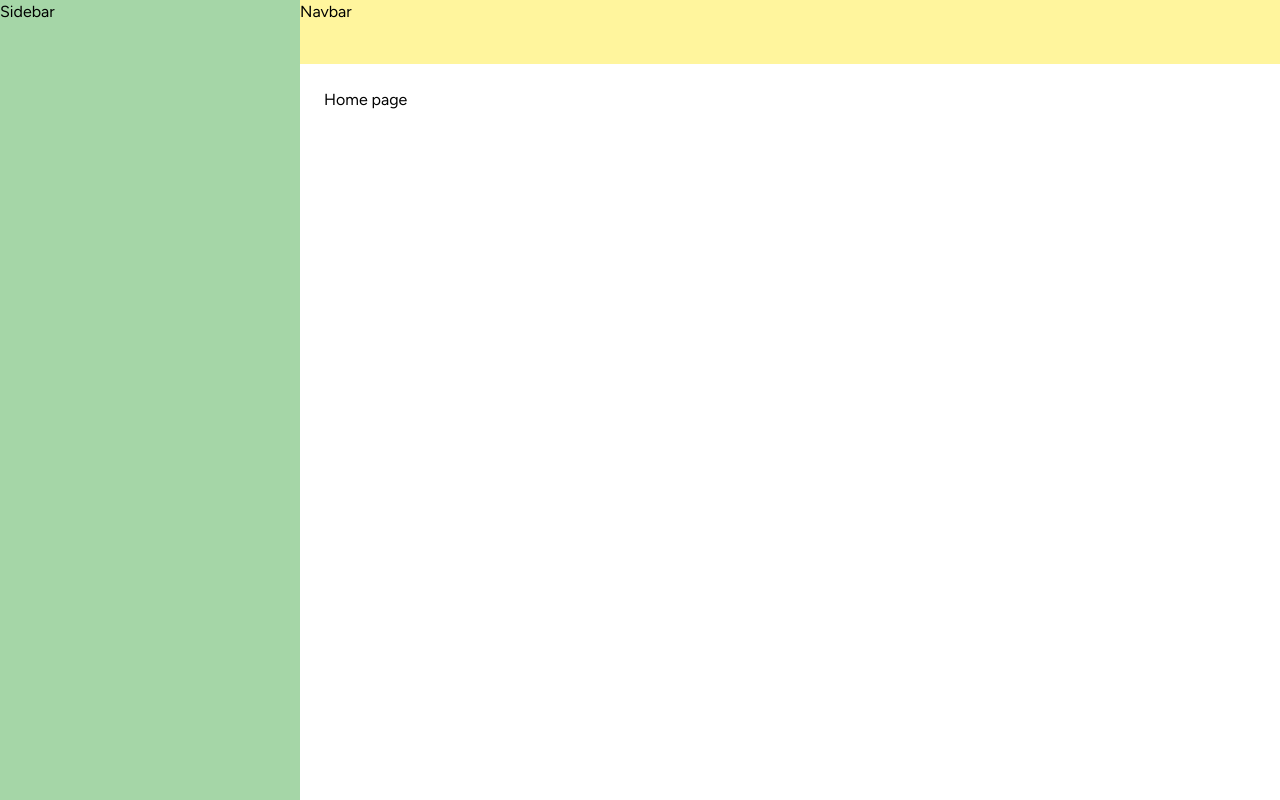
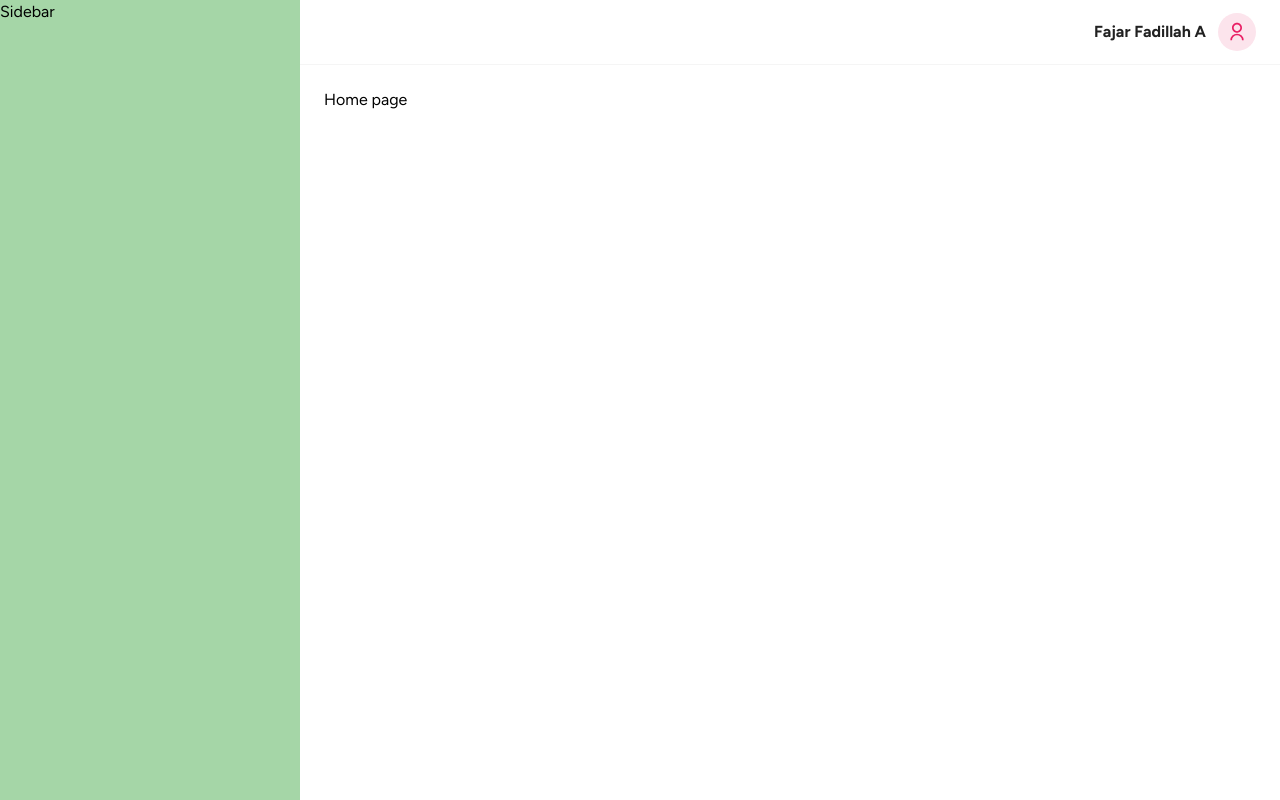
Before and after one commit to fajarfadillahh/dashboard-ponic-voting-web-application, a Next.js app: page / in a window 1280 px wide. Built offline with nearby package versions, Linux system fonts and the light colour scheme.

Commit message:
modified Navbar components

```diff
--- a/components/Navbar.jsx
+++ b/components/Navbar.jsx
@@ -1,7 +1,55 @@
+import { RiLogoutBoxLine, RiUserLine } from "react-icons/ri";
+import {
+  Menu,
+  MenuHandler,
+  MenuList,
+  MenuItem,
+  Typography,
+} from "@material-tailwind/react";
+
 export default function Navbar() {
+  const handleSignOut = () => {
+    alert("Anda berhasil keluar");
+  };
+
   return (
-    <nav className="fixed top-0 w-[calc(100%-300px)] max-w-[1140px] bg-yellow-200">
-      <div className="h-16">Navbar</div>
+    <nav className="fixed top-0 w-[calc(100%-300px)] max-w-[1140px] border-b border-gray-100 px-6">
+      <div className="flex h-16 items-center justify-end">
+        <Menu placement="bottom-end" allowHover>
+          <MenuHandler>
+            <div className="inline-flex cursor-pointer items-center gap-3">
+              <Typography className="font-bold capitalize text-gray-900">
+                Fajar Fadillah A
+              </Typography>
+
+              <div className="flex h-[38px] w-[38px] items-center justify-center rounded-full bg-pink-50 text-xl text-pink-500">
+                <RiUserLine />
+              </div>
+            </div>
+          </MenuHandler>
+
+          <MenuList>
+            <MenuItem>
+              <Typography className="font-bold text-gray-900">
+                Fajar Fadillah Agustian
+              </Typography>
+              <Typography className="text-[14px] font-medium text-gray-500">
+                fajarfadillah@mail.com
+              </Typography>
+            </MenuItem>
+            <hr className="my-3" />
+            <MenuItem
+              className="flex items-center gap-2"
+              onClick={handleSignOut}
+            >
+              <RiLogoutBoxLine className="text-[1rem] text-gray-500" />
+              <Typography className="text-[14px] font-medium text-gray-500">
+                Sign Out
+              </Typography>
+            </MenuItem>
+          </MenuList>
+        </Menu>
+      </div>
     </nav>
   );
 }
```
